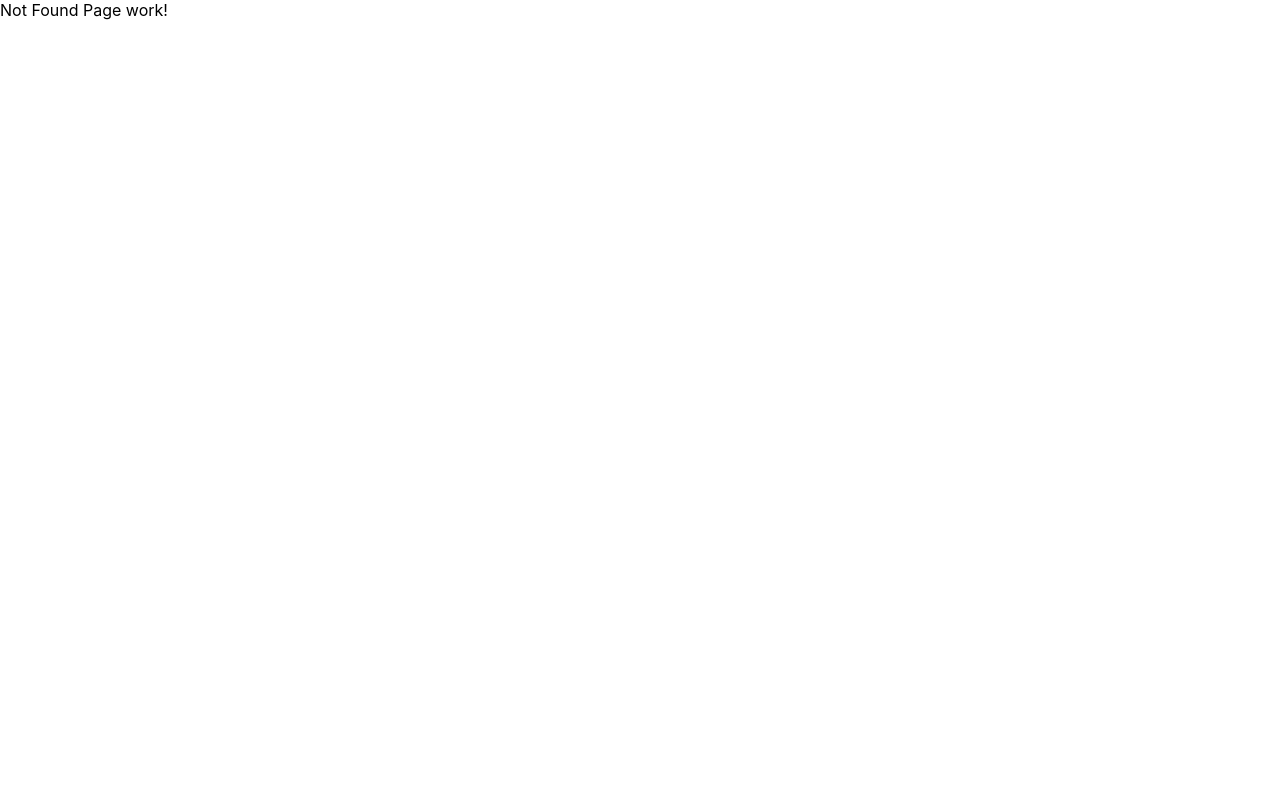
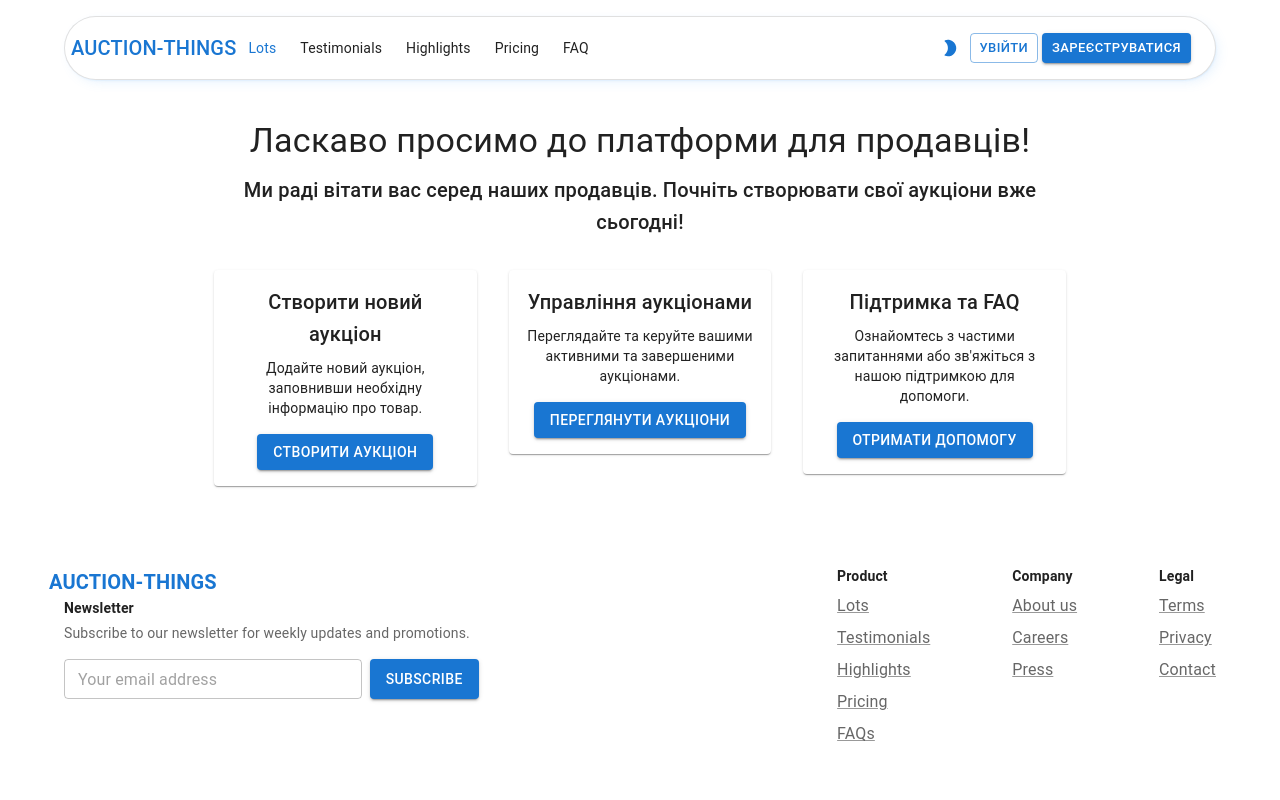
Before and after one commit to hrunytskyidmytro/auction-things-client, a React (Create React App) app: page /welcome-seller in a window 1280 px wide. Before the commit this address had no page. Shown: the top 800 px of the page. Built offline with nearby package versions, Linux system fonts and the light colour scheme; the HTML template or start-up script is replaced by a standard one.

Commit message:
Added new page for seller.

```diff
--- /dev/null
+++ b/src/user/pages/SellerWelcomePage.js
@@ -0,0 +1,100 @@
+import React from "react";
+import {
+  Container,
+  Box,
+  Typography,
+  Button,
+  Grid,
+  Paper,
+  createTheme,
+  ThemeProvider,
+} from "@mui/material";
+import { useNavigate } from "react-router-dom";
+
+const defaultTheme = createTheme();
+
+const SellerWelcomePage = () => {
+  const navigate = useNavigate();
+
+  return (
+    <ThemeProvider theme={defaultTheme}>
+      <Container component="main" maxWidth="md">
+        <Box
+          sx={{
+            marginTop: 15,
+            display: "flex",
+            flexDirection: "column",
+            alignItems: "center",
+          }}
+        >
+          <Typography component="h1" variant="h4" gutterBottom>
+            Ласкаво просимо до платформи для продавців!
+          </Typography>
+          <Typography
+            variant="h6"
+            component="p"
+            sx={{ mb: 4, textAlign: "center" }}
+          >
+            Ми раді вітати вас серед наших продавців. Почніть створювати свої
+            аукціони вже сьогодні!
+          </Typography>
+          <Grid container spacing={4}>
+            <Grid item xs={12} md={4}>
+              <Paper sx={{ p: 2, textAlign: "center" }}>
+                <Typography variant="h6">Створити новий аукціон</Typography>
+                <Typography variant="body2" sx={{ mt: 1 }}>
+                  Додайте новий аукціон, заповнивши необхідну інформацію про
+                  товар.
+                </Typography>
+                <Button
+                  variant="contained"
+                  color="primary"
+                  sx={{ mt: 2 }}
+                  //   onClick={() => navigate("/create-auction")}
+                >
+                  Створити аукціон
+                </Button>
+              </Paper>
+            </Grid>
+            <Grid item xs={12} md={4}>
+              <Paper sx={{ p: 2, textAlign: "center" }}>
+                <Typography variant="h6">Управління аукціонами</Typography>
+                <Typography variant="body2" sx={{ mt: 1 }}>
+                  Переглядайте та керуйте вашими активними та завершеними
+                  аукціонами.
+                </Typography>
+                <Button
+                  variant="contained"
+                  color="primary"
+                  sx={{ mt: 2 }}
+                  //   onClick={() => navigate("/manage-auctions")}
+                >
+                  Переглянути аукціони
+                </Button>
+              </Paper>
+            </Grid>
+            <Grid item xs={12} md={4}>
+              <Paper sx={{ p: 2, textAlign: "center" }}>
+                <Typography variant="h6">Підтримка та FAQ</Typography>
+                <Typography variant="body2" sx={{ mt: 1 }}>
+                  Ознайомтесь з частими запитаннями або зв'яжіться з нашою
+                  підтримкою для допомоги.
+                </Typography>
+                <Button
+                  variant="contained"
+                  color="primary"
+                  sx={{ mt: 2 }}
+                  //   onClick={() => navigate("/support")}
+                >
+                  Отримати допомогу
+                </Button>
+              </Paper>
+            </Grid>
+          </Grid>
+        </Box>
+      </Container>
+    </ThemeProvider>
+  );
+};
+
+export default SellerWelcomePage;
```
Also changed, not shown: src/routes/router.js (+13 -9 lines), src/user/pages/RoleSlectionPageAfterGoogleAuth.js (deleted).
